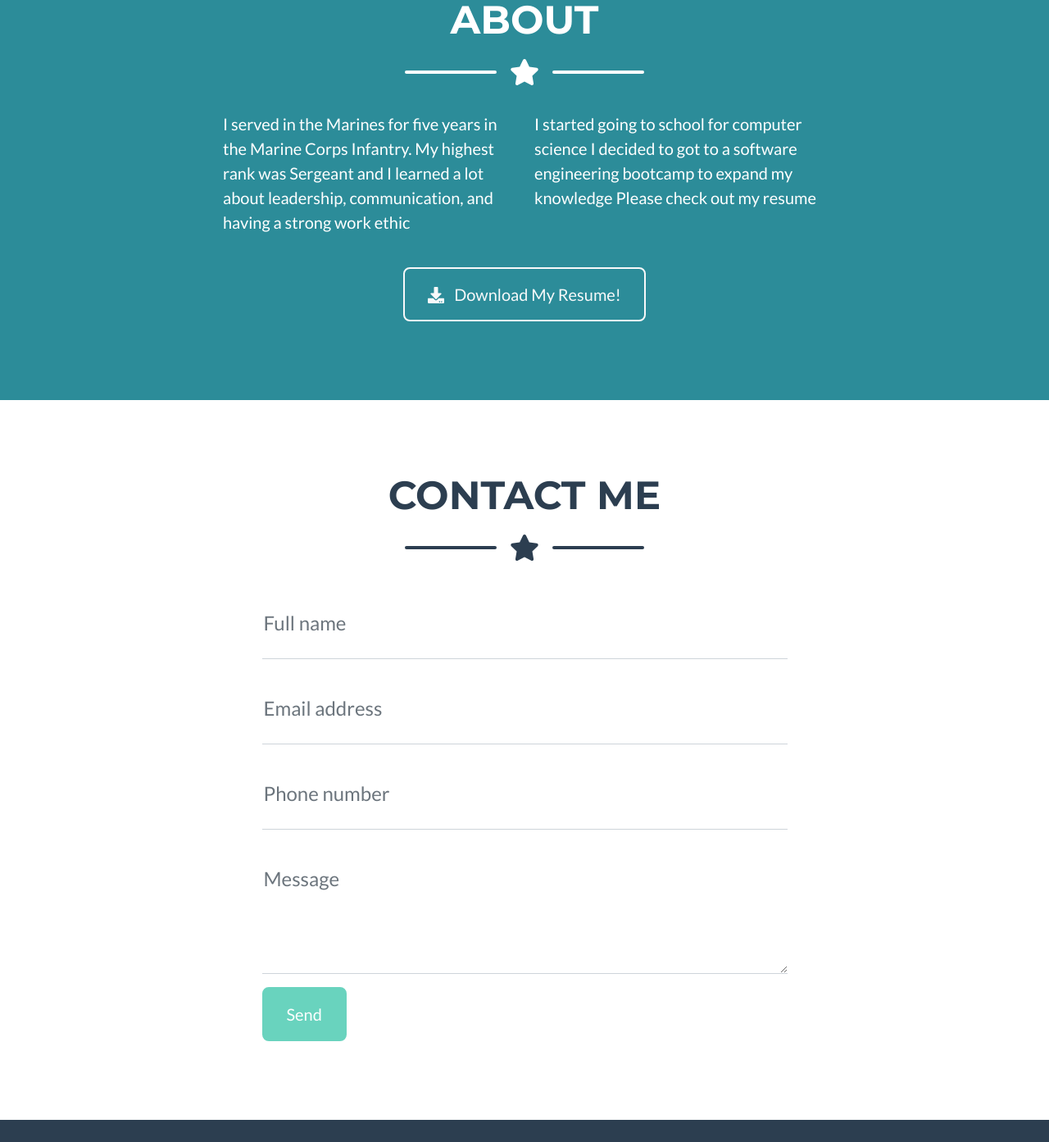
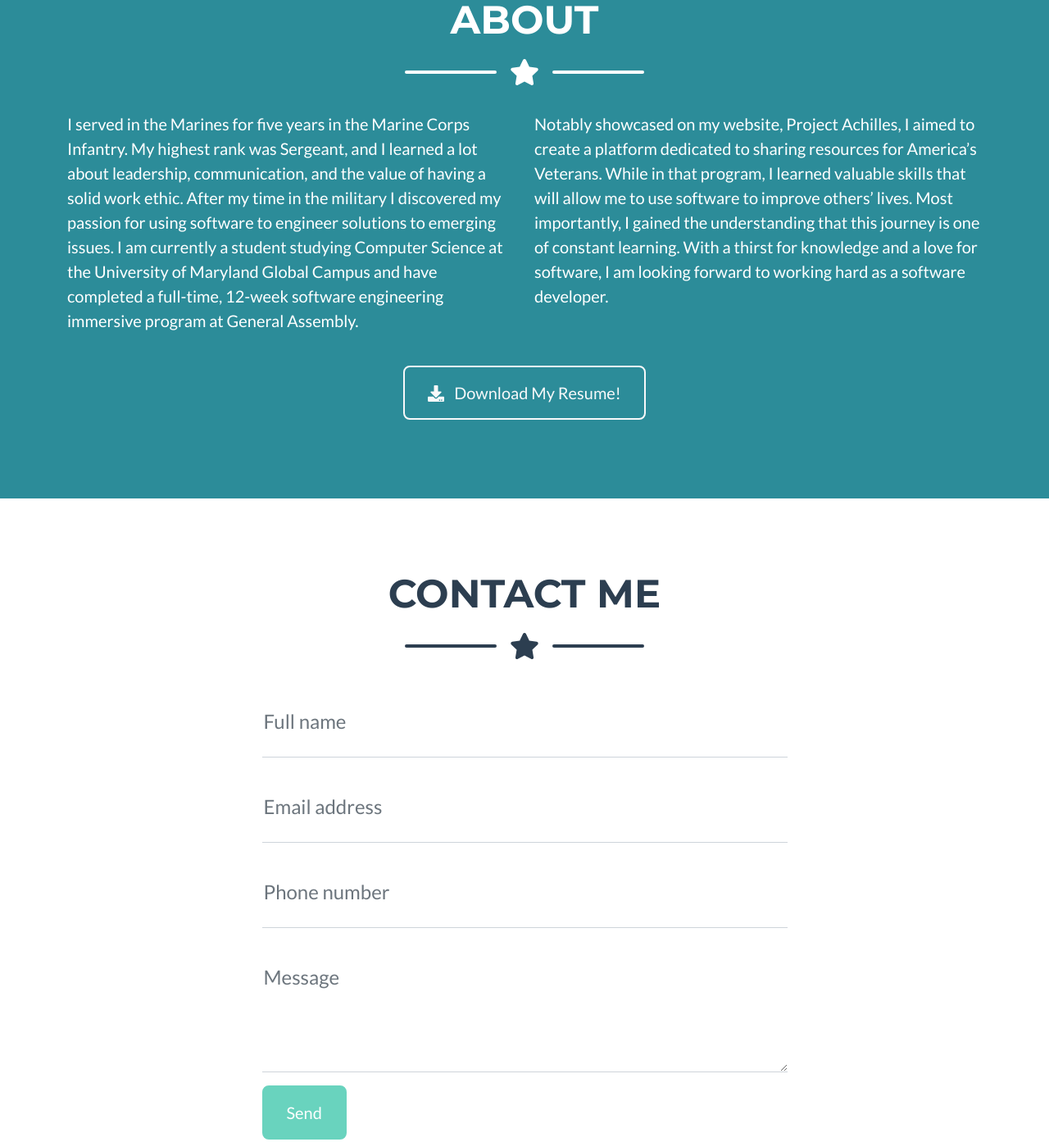
Before and after one commit to greggoldman11/greggoldman11.github.io, a website: page index.html in a window 1280 px wide. Shown: the part 1700-3093 px from the top of the page at 82% size. Drawn offline with nearby package versions, Linux system fonts and the light colour scheme.

Commit message:
Activate the form submission

```diff
--- a/index.html
+++ b/index.html
@@ -108,8 +108,8 @@
                 </div>
                 <!-- About Section Content-->
                 <div class="row">
-                    <div class="col-lg-4 ms-auto"><p class="lead">I served in the Marines for five years in the Marine Corps Infantry. My highest rank was Sergeant and I learned a lot about leadership, communication, and having a strong work ethic</p></div>
-                    <div class="col-lg-4 me-auto"><p class="lead">I started going to school for computer science I decided to got to a software engineering bootcamp to expand my knowledge Please check out my resume</p></div>
+                    <div class="col-lg-6 ms-auto"><p class="lead">I served in the Marines for five years in the Marine Corps Infantry.  My highest rank was Sergeant, and I learned a lot about leadership, communication, and the value of having a solid work ethic. After my time in the military I discovered my passion for using software to engineer solutions to emerging issues. I am currently a student studying Computer Science at the University of Maryland Global Campus and have completed a full-time, 12-week software engineering immersive program at General Assembly. </p></div>
+                    <div class="col-lg-6 me-auto"><p class="lead">Notably showcased on my website, Project Achilles, I aimed to create a platform dedicated to sharing resources for America’s Veterans. While in that program, I learned valuable skills that will allow me to use software to improve others’ lives. Most importantly, I gained the understanding that this journey is one of constant learning. With a thirst for knowledge and a love for software, I am looking forward to working hard as a software developer.</p></div>
                 </div>
                 <!-- About Section Button-->
                 <div class="text-center mt-4">
@@ -134,14 +134,7 @@
                 <!-- Contact Section Form-->
                 <div class="row justify-content-center">
                     <div class="col-lg-8 col-xl-7">
-                        <!-- * * * * * * * * * * * * * * *-->
-                        <!-- * * SB Forms Contact Form * *-->
-                        <!-- * * * * * * * * * * * * * * *-->
-                        <!-- This form is pre-integrated with SB Forms.-->
-                        <!-- To make this form functional, sign up at-->
-                        <!-- https://startbootstrap.com/solution/contact-forms-->
-                        <!-- to get an API token!-->
-                        <form id="contactForm" data-sb-form-api-token="API_TOKEN">
+                        <form id="contactForm" data-sb-form-api-token=eb9c3832-b892-4f80-8ba6-4008c5dbe706>
                             <!-- Name input-->
                             <div class="form-floating mb-3">
                                 <input class="form-control" id="name" type="text" placeholder="Enter your name..." data-sb-validations="required" />
@@ -320,10 +313,6 @@
         <script src="https://cdn.jsdelivr.net/npm/bootstrap@5.0.2/dist/js/bootstrap.bundle.min.js"></script>
         <!-- Core theme JS-->
         <script src="js/scripts.js"></script>
-        <!-- * * * * * * * * * * * * * * * * * * * * * * * * * * * * * * * * * * * * * * * *-->
-        <!-- * *                               SB Forms JS                               * *-->
-        <!-- * * Activate your form at https://startbootstrap.com/solution/contact-forms * *-->
-        <!-- * * * * * * * * * * * * * * * * * * * * * * * * * * * * * * * * * * * * * * * *-->
         <script src="https://cdn.startbootstrap.com/sb-forms-latest.js"></script>
     </body>
 </html>
```
